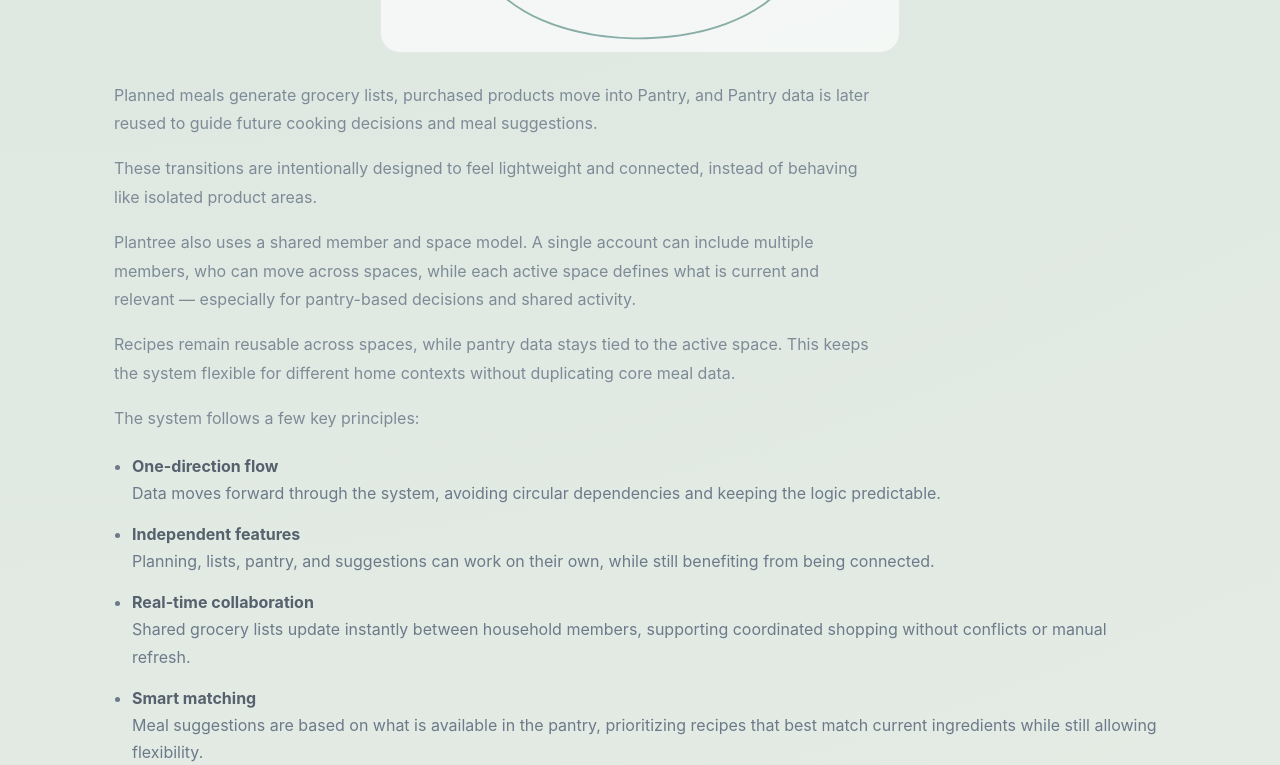
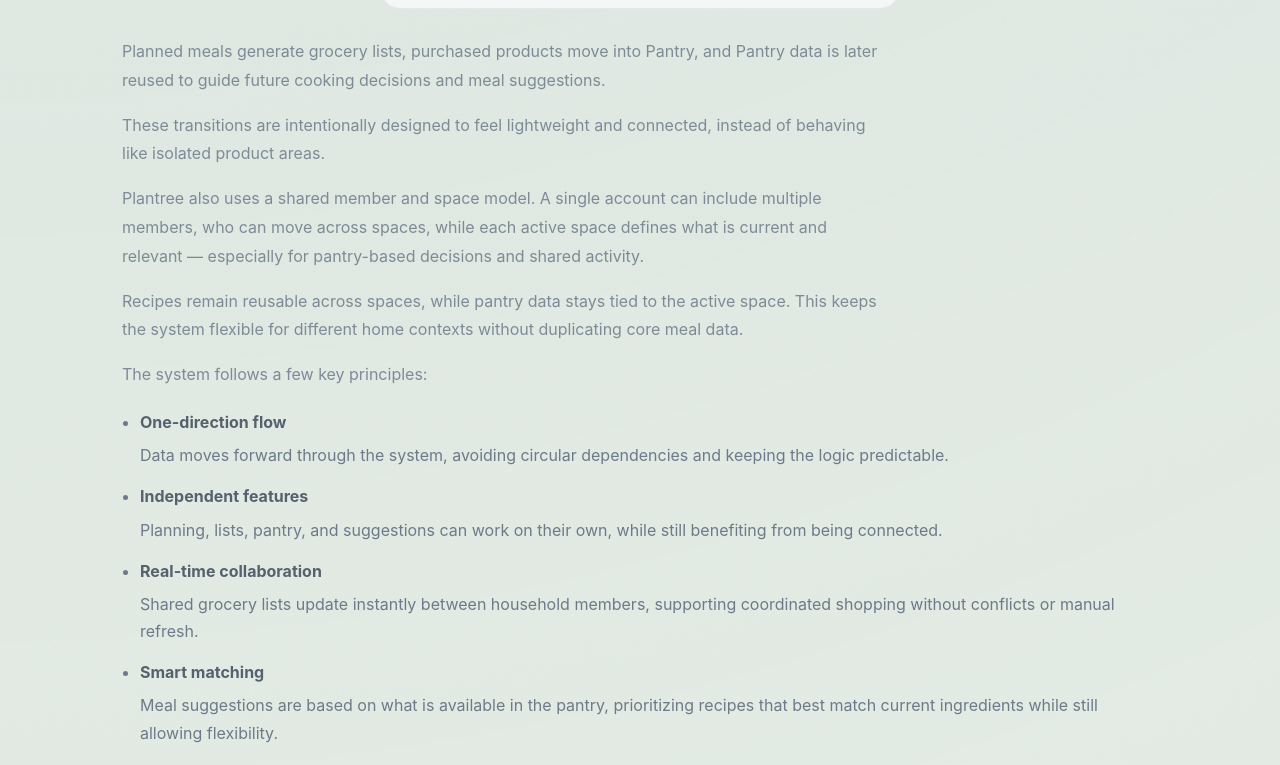
Before and after one commit to radigirl/radostina-portfolio, an Angular app: page /projects/plantree in a window 1280 px wide. Shown: the part 2000-2765 px from the top of the page. Built offline with nearby package versions, Linux system fonts and the light colour scheme.

Commit message:
fixing navigation and email copy function

```diff
--- a/src/app/features/contact/contact.ts
+++ b/src/app/features/contact/contact.ts
@@ -9,6 +9,29 @@
 })
 export class Contact {
   copyEmail(): void {
-    navigator.clipboard.writeText('radigitl@gmail.com');
+    const email = 'radigitl@gmail.com';
+
+    if (navigator.clipboard && window.isSecureContext) {
+      navigator.clipboard.writeText(email);
+      return;
+    }
+
+    const textArea = document.createElement('textarea');
+    textArea.value = email;
+    textArea.style.position = 'fixed';
+    textArea.style.left = '-9999px';
+    textArea.style.top = '0';
+
+    document.body.appendChild(textArea);
+    textArea.focus();
+    textArea.select();
+
+    try {
+      document.execCommand('copy');
+    } catch (error) {
+      console.error('Email copy failed:', error);
+    }
+
+    document.body.removeChild(textArea);
   }
 }
--- a/src/app/features/projects/plantree-detail/plantree-detail.scss
+++ b/src/app/features/projects/plantree-detail/plantree-detail.scss
@@ -65,7 +65,11 @@
 }
 
 .system-principles,
-.planning-points {
+.planning-points,
+.lists-points,
+.pantry-points,
+.insights-points,
+.design-points {
   margin-top: 20px;
   padding-left: 18px;
   display: grid;
@@ -73,12 +77,22 @@
 }
 
 .system-principles li,
-.planning-points li {
+.planning-points li,
+.lists-points li,
+.pantry-points li,
+.insights-points li,
+.design-points li {
   line-height: 1.7;
 }
 
 .system-principles strong,
-.planning-points strong {
+.planning-points strong,
+.lists-points strong,
+.pantry-points strong,
+.insights-points strong,
+.design-points strong {
+  display: inline-block;
+  margin-bottom: 6px;
   color: $color-heading;
 }
 
--- a/src/styles/components/_project-detail.scss
+++ b/src/styles/components/_project-detail.scss
@@ -92,7 +92,7 @@
 .project-section {
   width: min(100%, 1100px);
   margin: 0 auto;
-  padding: 48px 20px;
+  padding: 24px 20px;
   scroll-margin-top: 220px;
 }
 
@@ -103,7 +103,7 @@
   line-height: 1.8;
 }
 
-.project-section p + p {
+.project-section p+p {
   margin-top: 16px;
 }
 
@@ -118,6 +118,31 @@
   line-height: 1.1;
 }
 
+@include mobile {
+  .project-top {
+    padding-top: 10px;
+  }
+
+  .project-hero {
+    padding-top: 8px;
+    padding-bottom: 12px;
+  }
+
+  .project-title {
+    margin-bottom: 10px;
+  }
+
+  .project-subtitle {
+    font-size: 1rem;
+    line-height: 1.55;
+  }
+
+  .project-tabs {
+    padding-top: 10px;
+    padding-bottom: 12px;
+  }
+}
+
 @include tablet-up {
   .back-link {
     margin: 0 24px;
@@ -125,7 +150,7 @@
   }
 
   .project-hero {
-    padding: 32px 24px 24px;
+    padding: 20px 24px 16px;
   }
 
   .project-title {
@@ -141,11 +166,12 @@
   }
 
   .project-section {
-    padding: 56px 24px;
+    padding: 32px 24px;
   }
 
   .project-section h2 {
-    font-size: 1.9rem;
+    font-size: 1.8rem;
+    margin-bottom: 16px;
   }
 }
 
@@ -168,4 +194,8 @@
   .project-tabs {
     overflow-x: visible;
   }
+
+   .project-section {
+    padding: 40px 32px;
+  }
 }
```
Also changed, not shown: src/app/app.config.ts (+8 -2 lines).
